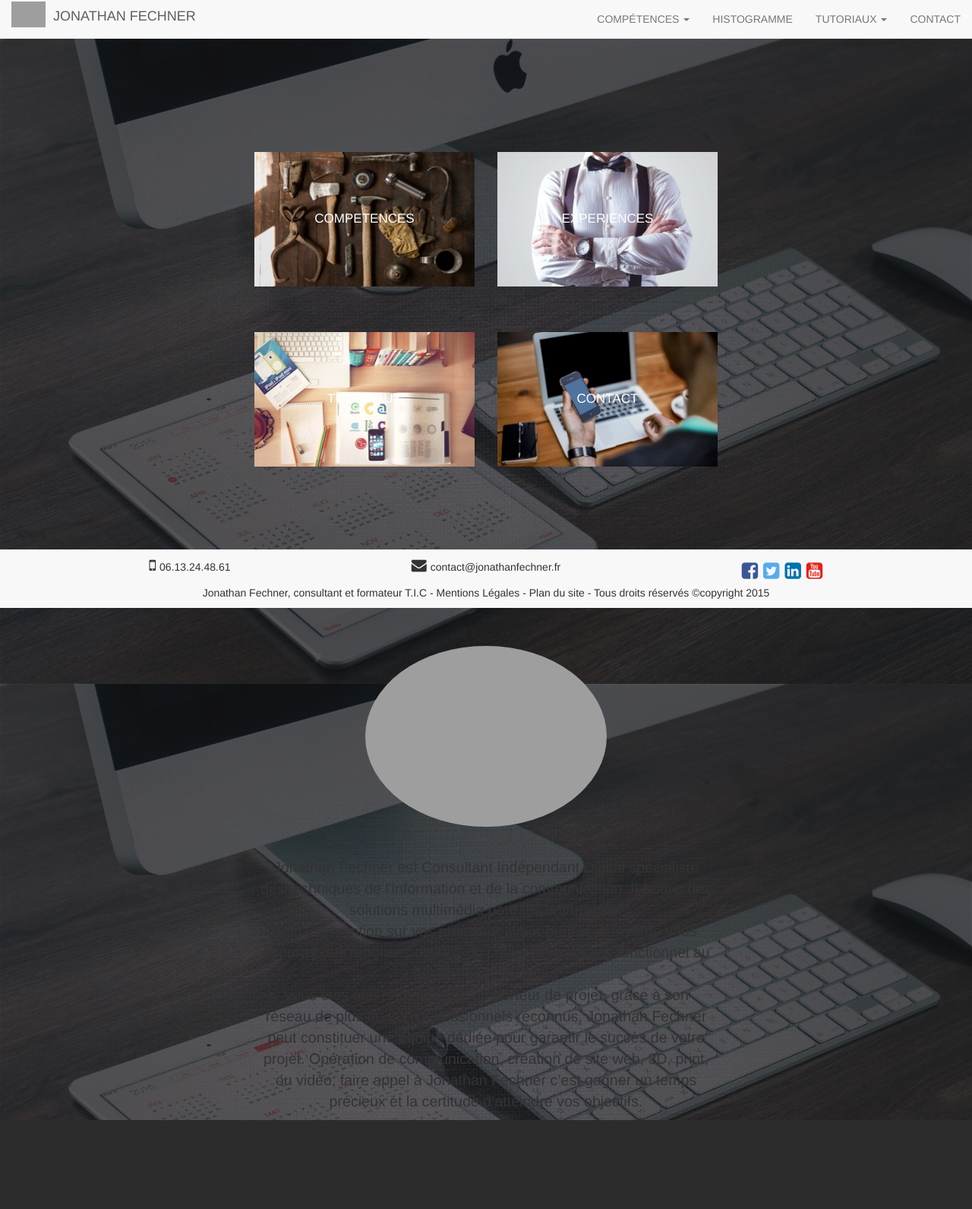
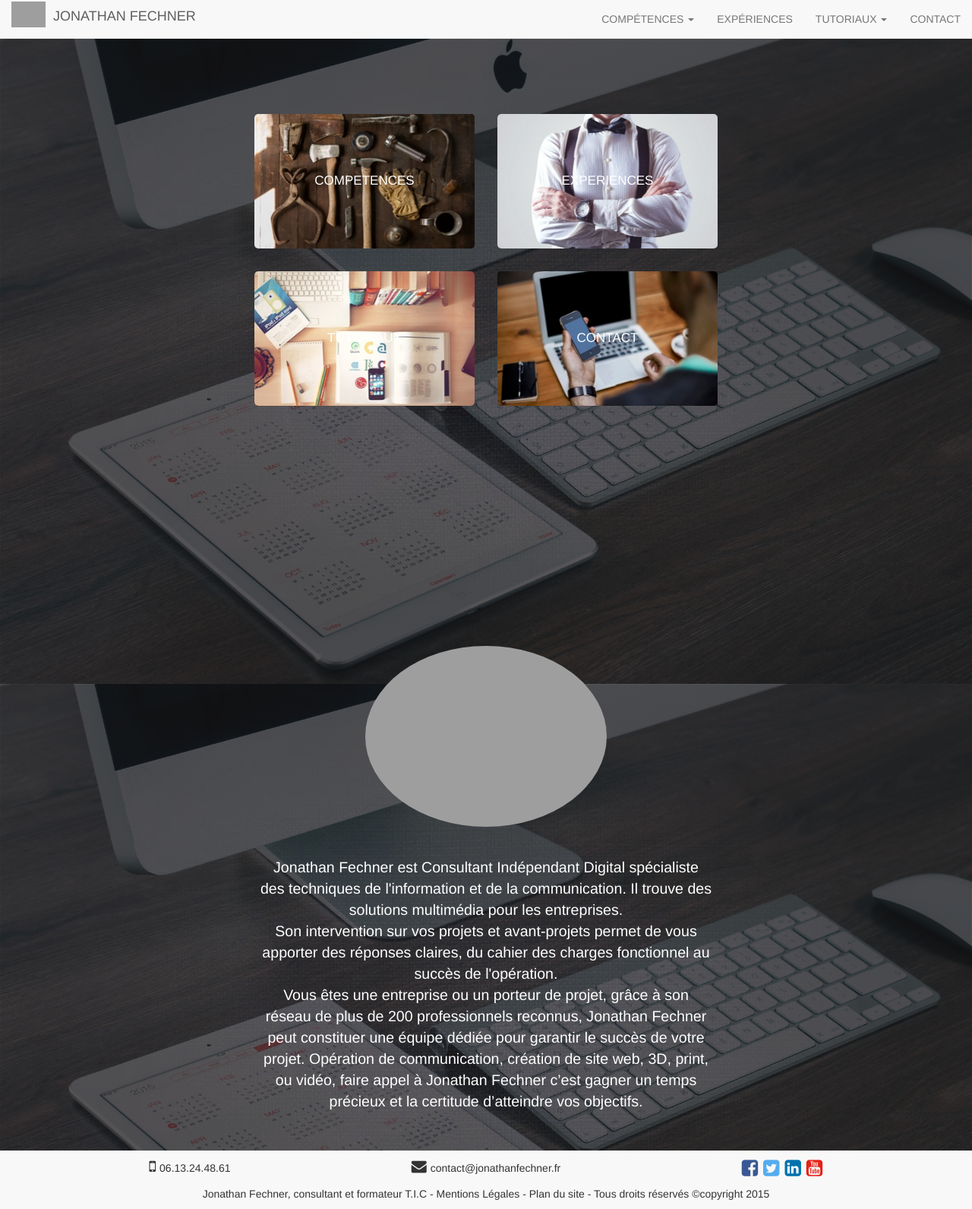
Before and after one commit to Camilmesfioui/SEO-Fechner, a PHP site: page / in a window 1280 px wide. Shown: the whole page at 76% size. Before the commit the page ends 1474 px from the top, so only its background shows below. Run offline with PHP 8.4, Linux system fonts and the light colour scheme; some libraries are stand-ins or nearby versions; grey boxes are pictures that could not be loaded.

Commit message:
modiff footer + qqs détails home

```diff
--- a/footer.php
+++ b/footer.php
@@ -1,3 +1,4 @@
+</div>
 <footer>
     <div class="container">
         <div class="row col-centered">
@@ -8,7 +9,7 @@
                 <div class="col-md-4">
                     <p><i class="fa fa-envelope"></i>contact@jonathanfechner.fr</p>
                 </div>
-                <div class="col-md-4">
+                <div class="col-md-4 reseaux">
                     <a class="socials-footer" href="https://www.facebook.com/sitejonathanfechner">
                         <i class="fa fa-facebook-square"></i>
                     </a>
@@ -31,6 +32,6 @@
         </div>
     </div>
 </footer>
-</div>
+
 </body>
 </html>
--- a/header.php
+++ b/header.php
@@ -73,7 +73,7 @@
                         <li><a href="#">Graphisme</a></li>
                     </ul>
                 </li>
-                <li><a href="#">Histogramme</a></li>
+                <li><a href="#">Expériences</a></li>
                 <li class="dropdown">
                     <a href="#" class="dropdown-toggle" data-toggle="dropdown" role="button" aria-haspopup="true" aria-expanded="false">Tutoriaux <span class="caret"></span></a>
                     <ul class="dropdown-menu">
--- a/style/style.css
+++ b/style/style.css
@@ -27,15 +27,15 @@
 
 /* HOME */
 #menuv{
-    margin-top: 150px;
+    margin-top: 100px;
 }
 
 #menuv2{
-    margin-top:60px;
+    margin-top: 30px;
 }
 
+
 .image img{
-
     width:80%;
     border-radius: 50%;
 }
@@ -45,14 +45,17 @@
     height: 100vh;
 }
 
+
 #textv{
-
+    color: #ffffff;
     margin-top:40px;
     font-style: "Helvetica Neue",Helvetica,Arial,sans-serif;
     font-size: 1.4em;
+    margin-bottom: 50px;
 }
 
 .hovereffect {
+    border-radius: 5px;
   width: 100%;
   height: 100%;
   float: left;
@@ -165,10 +168,6 @@
 
 footer {
     padding-top: 10px;
-    position: absolute;
-    left: 0;
-    bottom: 0;
-    width: 100%;
     text-align: center;
     background: rgb(248, 248, 248);
     border-top: 1px solid #e8e8e8;
@@ -177,6 +176,11 @@ footer {
 footer .container .row .col-md-4 p i {
     font-size: 20px;
     padding-right: 5px;
+}
+
+footer .reseaux {
+    position: relative;
+    bottom: 5px;
 }
 
 .socials-footer {
```
Also changed, not shown: index.php (indentation only).
